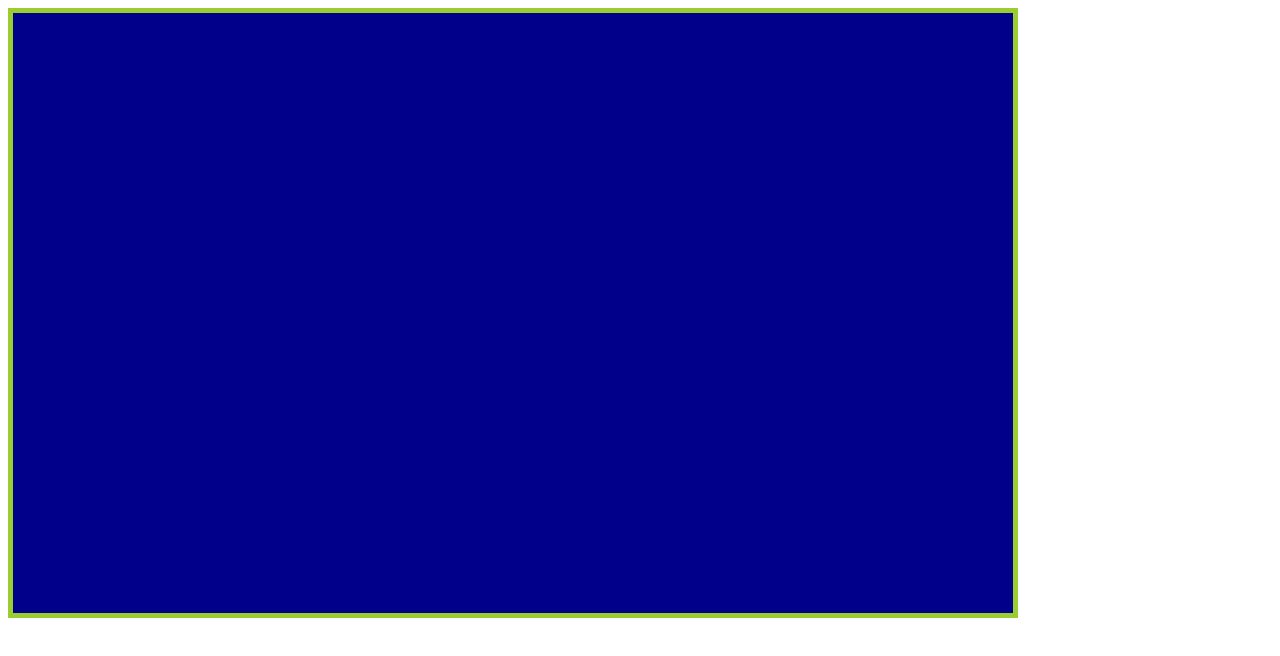
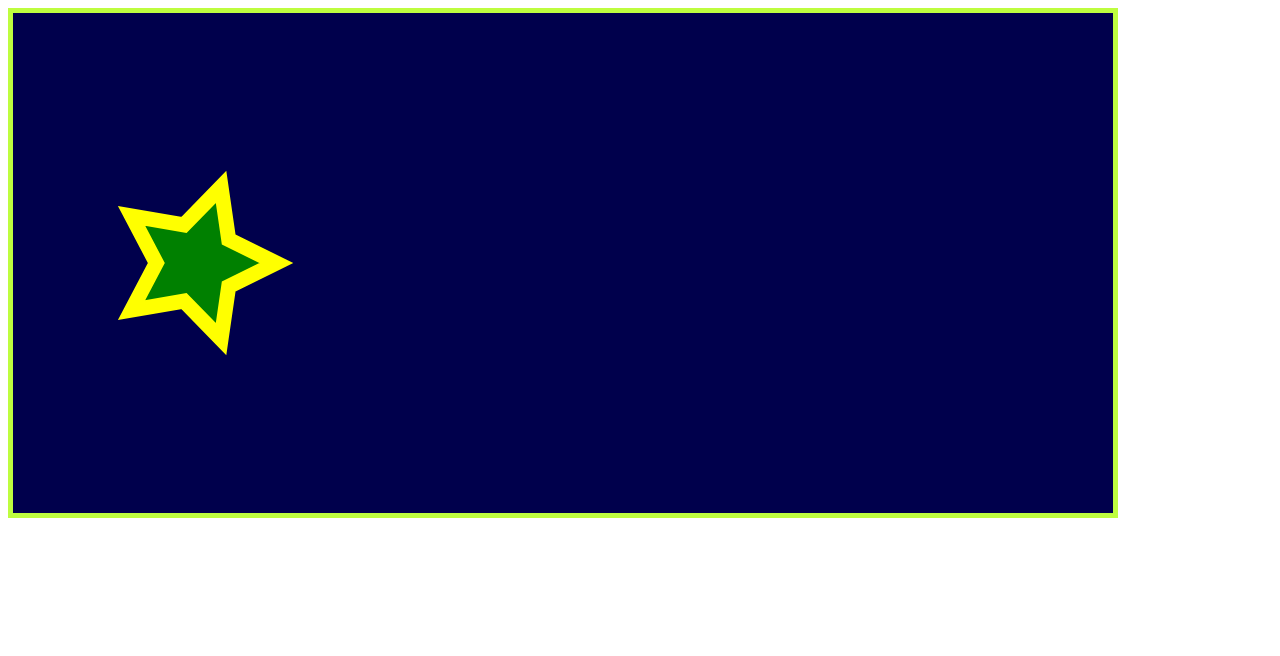
Before and after one commit to SiAn20/Learn-JavaScript, a plain HTML site: page leccion11/canv_figura2.html in a window 1280 px wide. Drawn offline with Linux system fonts and the light colour scheme.

Commit message:
feat (leccion11): Update canv_figura2
add Estrella figure

```diff
--- a/leccion11/canv_figura2.html
+++ b/leccion11/canv_figura2.html
@@ -8,8 +8,8 @@
 
     <style>
         canvas {
-            background-color: darkblue;
-            border: solid yellowgreen 5px;
+            background-color: rgb(0, 0, 76);
+            border: solid rgb(190, 253, 63) 5px;
         }
     </style>
 
@@ -26,9 +26,32 @@
                     ctx.fillStyle = "green";
 
                     // Estrella ---------------------------------------------------
+                    let puntas = 5;
+                    let vertice = puntas * 2;
+                    let angulo = Math.PI*2 /vertice;
+                    let radioExterno = 80;
+                    let radioInterno = 40;
+                    let centroX = canva.width/6;
+                    let centroY = canva.height/2;
+                    ctx.beginPath()
 
-                    // Engranaje --------------------------------------------------
-                    // Rectangulo -------------------------------------------------
+                    for (let i=0; i<(vertice); i++) {
+                        let x,y;
+                        if (i%2 == 0) {
+                            x = Math.cos(angulo*i) * radioExterno;
+                            y = Math.sin(angulo*i) * radioExterno;
+                        } else {
+                            x = Math.cos(angulo*i) * radioInterno;
+                            y = Math.sin(angulo*i) * radioInterno;
+                        }
+                        ctx.lineTo(centroX+x, centroY+y);
+                    }
+                    ctx.closePath();
+                    ctx.fill();
+                    ctx.stroke();
+
+
+                    // Rectangulo bordes redondeados-------------------------------------------------
 
 
 
@@ -44,7 +67,7 @@
 <body>
 
 
-    <canvas id="canva" width="1000" height="600"></canvas>
+    <canvas id="canva" width="1100" height="500"></canvas>
 
 
 </body>
```
Also changed, not shown: leccion11/canv_trazo.html (+2 -2 lines).
